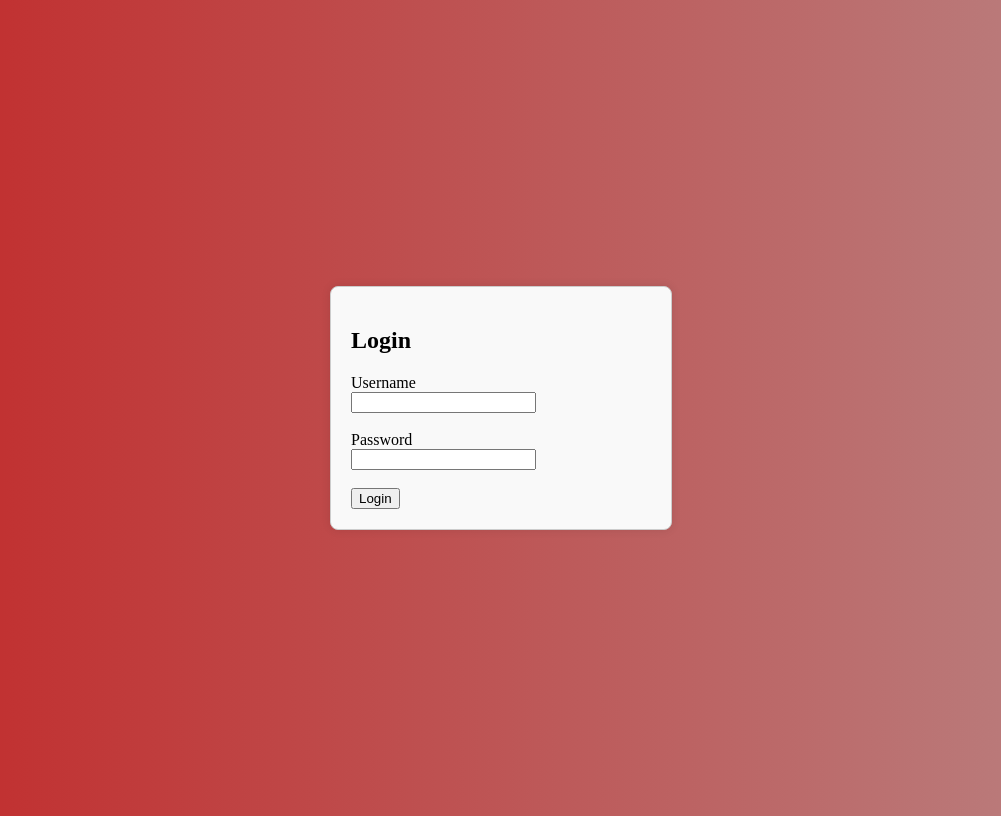
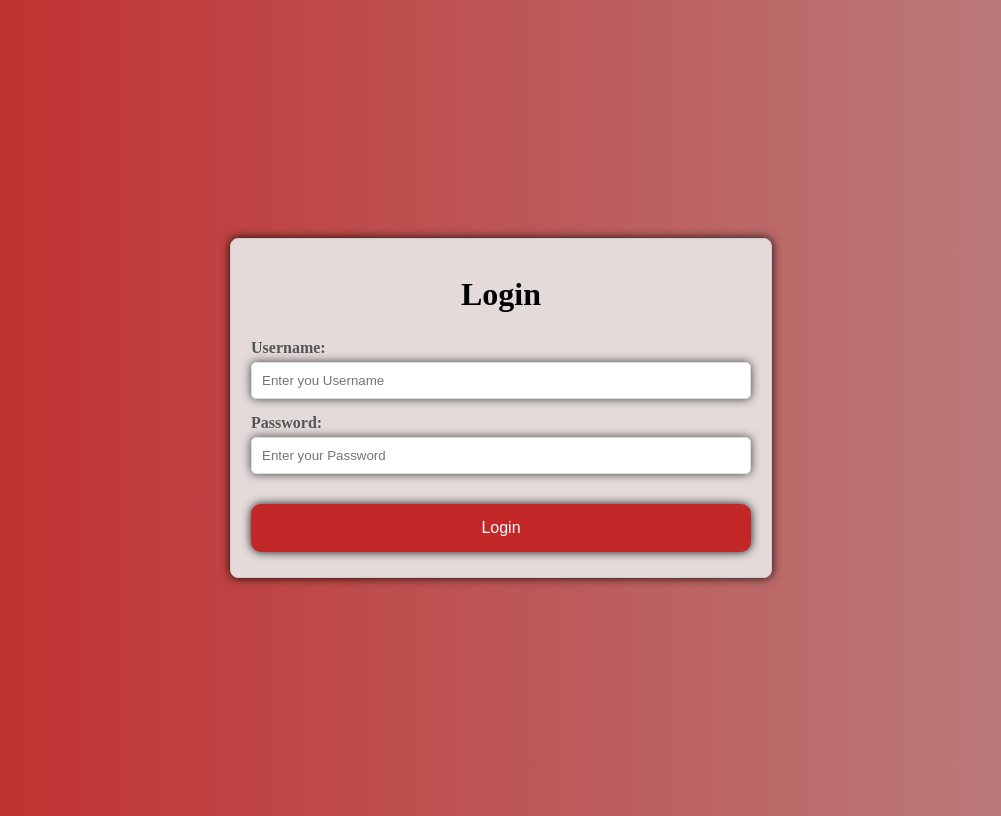
Before and after one commit to flopez0294/FullStackCSE108Project1, a Flask app: page /login in a window 1280 px wide. Shown: the whole page, without its empty margins (139-1140 px from the left). Run offline with Flask 3, Linux system fonts and the light colour scheme.

Commit message:
Login HTML and CSS is done

```diff
--- a/static/login.css
+++ b/static/login.css
@@ -6,12 +6,56 @@ body {
     align-items: center;
 }
 
+h2 {
+    font-size: xx-large;
+}
+
 .container {
-    width: 300px;
-    padding: 20px;
+    width: 500px;
+    padding: 10px 20px;
     border: 1px solid #ccc;
     border-radius: 8px;
-    box-shadow: 0 0 10px rgba(0, 0, 0, 0.1);
-    background-color: #f9f9f9;
+    box-shadow: 0 0 10px rgba(0, 0, 0, 0.9);
+    background-color: #e4dada;
+    text-align: center;
+}
+
+label {
+    display: block;
+    width: 100%;
+    margin-top: 10px;
+    margin-bottom: 5px;
+    text-align: left;
+    color: #555;
+    font-weight: bold;
+}
+
+input {
+    display: block;
+    width: 100%;
+    margin-bottom: 15px;
+    padding: 10px;
+    box-sizing: border-box;
+    border: 1px solid #ddd;
+    border-radius: 5px;
+    box-shadow: 0 0 10px rgba(0, 0, 0, 0.7);
+}
+
+button {
+    background-color: rgba(194, 40, 40, 1);
+    border: none;
+    padding: 15px;
+    border-radius: 10px;
+    margin-top: 15px;
+    margin-bottom: 15px;
+    color: white;
+    cursor: pointer;
+    width: 100%;
+    font-size: 16px;
+    box-shadow: 0 0 10px rgba(0, 0, 0, 0.9);
+}
+
+button:hover {
+    background-color: rgba(194, 40, 40, .8);
 
 }
--- a/templates/login.html
+++ b/templates/login.html
@@ -10,10 +10,10 @@
     <div class="container">
         <h2>Login</h2>
         <form>
-            <label for="username">Username</label><br>
-            <input type="text" id="username" name="username"><br><br>
-            <label for="password">Password</label><br>
-            <input type="password" id="password" name="password"><br><br>
+            <label for="username">Username:</label>
+            <input type="text" id="username" name="username" placeholder="Enter you Username" required>
+            <label for="password">Password:</label>
+            <input type="password" id="password" name="password" placeholder="Enter your Password" required>
             <button type="submit">Login</button>
         </form>
     </div>
```
